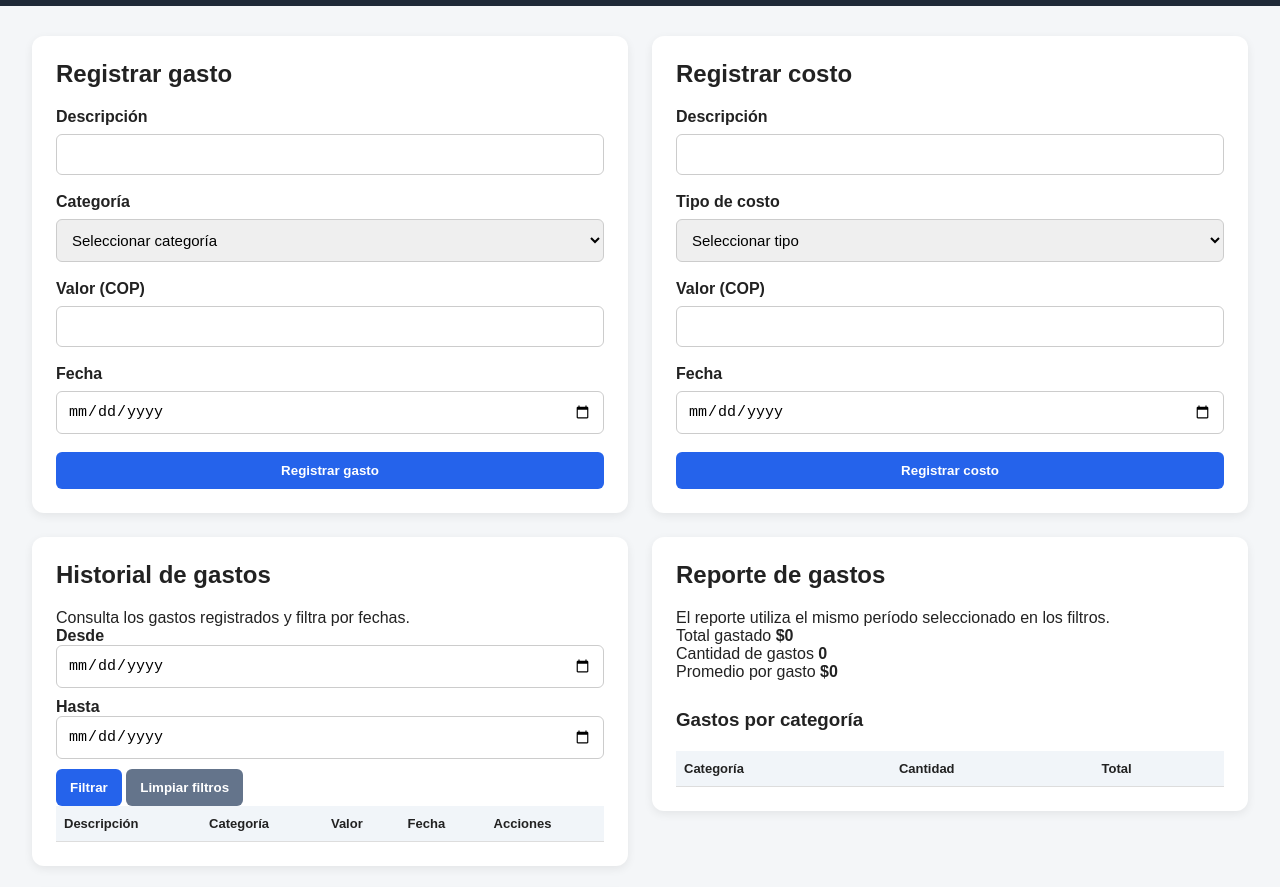
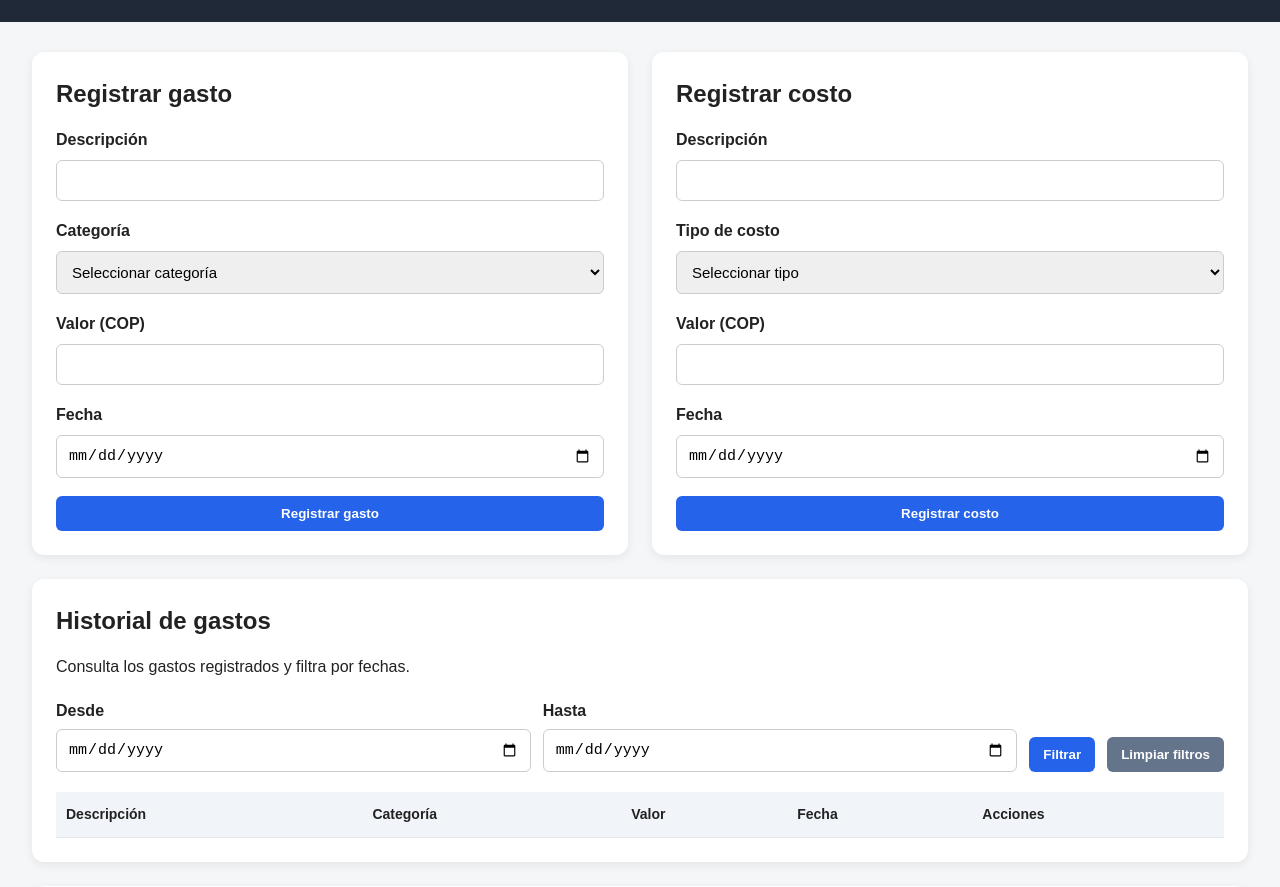
Before and after one commit to julianapinilla19/NEXTREP, a plain HTML site: page frontend/Gastos.html in a window 1280 px wide. Shown: the part 105-992 px from the top of the page. Drawn offline with Linux system fonts and the light colour scheme; no server answers.

Commit message:
Update Gastos.css

```diff
--- a/frontend/Gastos.css
+++ b/frontend/Gastos.css
@@ -9,6 +9,7 @@ body {
     font-family: Arial, sans-serif;
     background: #f4f6f8;
     color: #222;
+    line-height: 1.5;
 }
 
 header {
@@ -19,7 +20,7 @@ header {
 }
 
 header h1 {
-    margin-bottom: 6px;
+    margin-bottom: 5px;
 }
 
 .contenedor {
@@ -40,12 +41,16 @@ header h1 {
     min-width: 0;
 }
 
-h2, h3 {
-    margin-bottom: 20px;
+.ancho-completo {
+    grid-column: 1 / -1;
+}
+
+h2 {
+    margin-bottom: 16px;
 }
 
 h3 {
-    margin-top: 28px;
+    margin: 22px 0 12px;
 }
 
 form {
@@ -67,8 +72,13 @@ input, select {
     font-size: 15px;
 }
 
+input:focus, select:focus {
+    outline: 2px solid #93c5fd;
+    border-color: #2563eb;
+}
+
 button {
-    padding: 11px 14px;
+    padding: 10px 14px;
     border: none;
     border-radius: 6px;
     background: #2563eb;
@@ -85,25 +95,52 @@ button:hover {
     background: #64748b;
 }
 
+.eliminar {
+    background: #dc2626;
+}
+
 .oculto {
     display: none;
+}
+
+.filtros {
+    display: flex;
+    align-items: end;
+    gap: 12px;
+    flex-wrap: wrap;
+    margin: 20px 0;
+}
+
+.filtros div {
+    flex: 1;
+    min-width: 150px;
+}
+
+.filtros label {
+    display: block;
+    margin-bottom: 6px;
+}
+
+.filtros input {
+    margin-bottom: 0;
 }
 
 .tabla-contenedor {
     width: 100%;
     overflow-x: auto;
+    margin-top: 12px;
 }
 
 table {
     width: 100%;
     border-collapse: collapse;
-    font-size: 13px;
+    font-size: 14px;
 }
 
 th, td {
+    padding: 12px 10px;
+    border-bottom: 1px solid #e5e7eb;
     text-align: left;
-    padding: 10px 8px;
-    border-bottom: 1px solid #ddd;
 }
 
 th {
@@ -111,23 +148,46 @@ th {
 }
 
 .accion {
-    display: inline-block;
     margin: 2px;
-    padding: 7px;
+    padding: 7px 9px;
     font-size: 12px;
 }
 
-.eliminar {
-    background: #dc2626;
+.resumen {
+    display: grid;
+    grid-template-columns: repeat(3, minmax(0, 1fr));
+    gap: 16px;
+    margin: 22px 0;
 }
 
-.mensaje-error {
-    color: #b91c1c;
-    margin-top: 10px;
+.indicador {
+    padding: 20px;
+    background: #eff6ff;
+    border-radius: 10px;
+    display: flex;
+    flex-direction: column;
+    gap: 8px;
 }
 
-@media (max-width: 850px) {
+.indicador strong {
+    font-size: 22px;
+    overflow-wrap: anywhere;
+}
+
+#mensajeHistorial {
+    margin: 12px 0;
+}
+
+@media (max-width: 800px) {
     .contenedor {
         grid-template-columns: 1fr;
     }
+
+    .ancho-completo {
+        grid-column: auto;
+    }
+
+    .resumen {
+        grid-template-columns: 1fr;
+    }
 }
```
